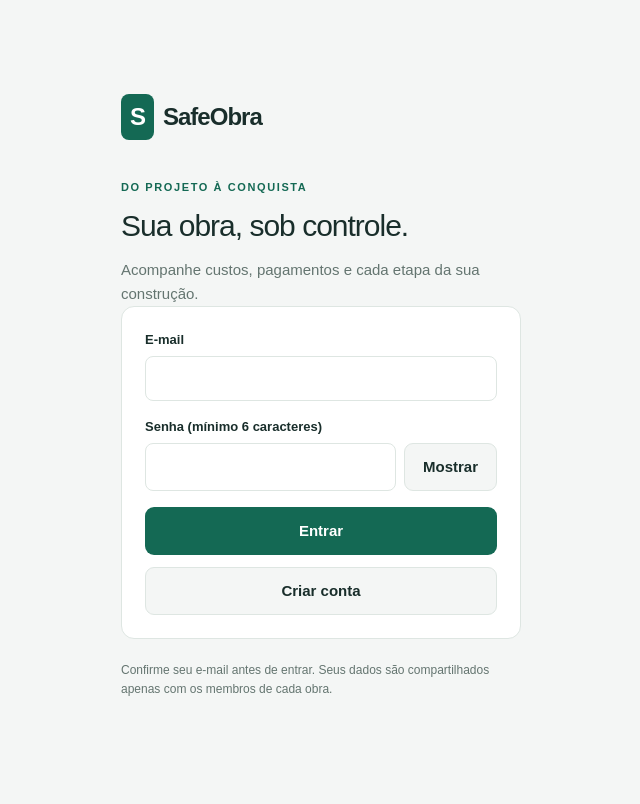
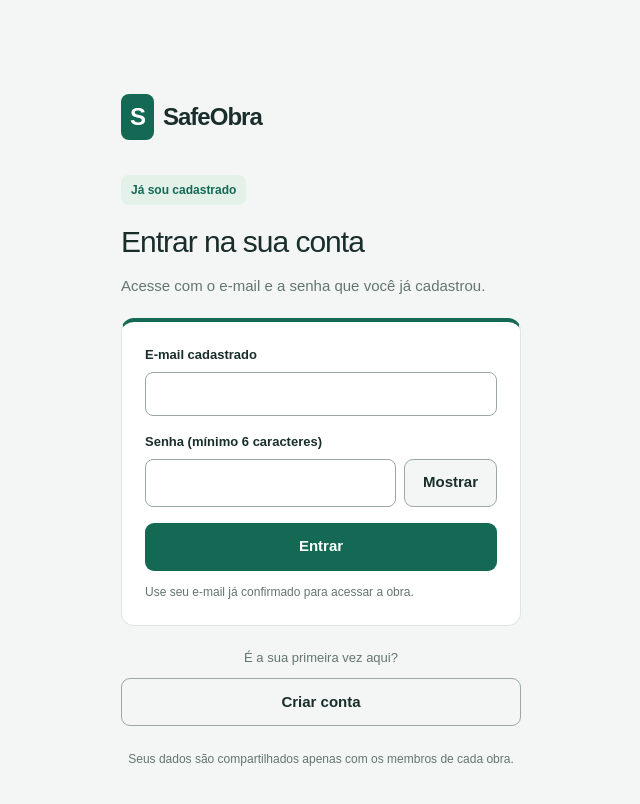
Before and after one commit to DrySafe/safeobra, a Next.js app: page /login in a window 1280 px wide. Shown: the top 804 px of the page, without its empty margins (319-959 px from the left). Built offline with nearby package versions, Linux system fonts and the light colour scheme.

Commit message:
Separate account signup and improve true black theme contrast

```diff
--- /dev/null
+++ b/src/app/cadastro/page.tsx
@@ -0,0 +1,6 @@
+import { AuthPage } from "@/components/auth-page";
+export const metadata = { title: "Criar conta | SafeObra" };
+
+export default function Signup() {
+  return <AuthPage signup />;
+}
--- a/src/app/globals.css
+++ b/src/app/globals.css
@@ -6,6 +6,29 @@
   --muted: #647570;
   --border: #dee6e2;
   --brand: #146954;
+  --on-brand: #fff;
+  --accent-text: #146954;
+  --active-bg: #e3f1e9;
+  --notice-bg: #e7f3ed;
+  --notice-ink: #192e2b;
+  --notice-border: #a4cbbb;
+  --error-bg: #ffe7e3;
+  --error-ink: #8c2020;
+  --error-border: #d59c96;
+  --badge-bg: #e5f3ec;
+  --badge-ink: #16664d;
+  --warning-bg: #fff0d4;
+  --warning-ink: #875800;
+  --toast-bg: #192e2b;
+  --toast-ink: #fff;
+  --control-border: #9aa9a2;
+  --focus: #72c9aa;
+  --backdrop: #0008;
+  --loading-track: #14695425;
+  --loading-glow: #51c69d;
+  --auth-signup-accent: #2858a6;
+  --auth-signup-tint: #e9f0ff;
+  --auth-signup-ink: #2858a6;
   color-scheme: light;
 }
 * {
@@ -34,7 +57,7 @@ button,
   border: 0;
   border-radius: 9px;
   background: var(--brand);
-  color: white;
+  color: var(--on-brand);
   padding: 11px 18px;
   font-weight: 600;
   cursor: pointer;
@@ -51,7 +74,7 @@ button.secondary,
 .button.secondary {
   background: var(--bg);
   color: var(--ink);
-  border: 1px solid var(--border);
+  border: 1px solid var(--control-border);
 }
 button.danger {
   background: #9d3131;
@@ -89,7 +112,7 @@ select,
 textarea {
   min-height: 44px;
   padding: 10px 12px;
-  border: 1px solid var(--border);
+  border: 1px solid var(--control-border);
   border-radius: 8px;
   background: var(--panel);
   color: var(--ink);
@@ -97,6 +120,11 @@ textarea {
 }
 textarea {
   min-height: 90px;
+}
+input::placeholder,
+textarea::placeholder {
+  color: var(--muted);
+  opacity: 1;
 }
 input[type="checkbox"] {
   width: 22px;
@@ -107,7 +135,7 @@ select:focus,
 textarea:focus,
 button:focus-visible,
 a:focus-visible {
-  outline: 3px solid #72c9aa;
+  outline: 3px solid var(--focus);
   outline-offset: 2px;
 }
 form {
@@ -145,7 +173,7 @@ form {
 }
 .mark {
   background: var(--brand);
-  color: white;
+  color: var(--on-brand);
   padding: 5px 9px;
   border-radius: 8px;
 }
@@ -159,8 +187,8 @@ form {
   color: var(--muted);
 }
 .nav-link.active {
-  background: #e3f1e9;
-  color: #146954;
+  background: var(--active-bg);
+  color: var(--accent-text);
   font-weight: 700;
 }
 .sidebar footer {
@@ -195,7 +223,7 @@ main {
   letter-spacing: 1.6px;
   text-transform: uppercase;
   font-weight: 700;
-  color: var(--brand);
+  color: var(--accent-text);
 }
 .cards {
   display: grid;
@@ -228,14 +256,14 @@ main {
   display: inline-block;
   border-radius: 20px;
   padding: 5px 10px;
-  background: #e5f3ec;
-  color: #16664d;
+  background: var(--badge-bg);
+  color: var(--badge-ink);
   font-size: 11px;
   font-weight: 700;
 }
 .badge.warning {
-  background: #fff0d4;
-  color: #875800;
+  background: var(--warning-bg);
+  color: var(--warning-ink);
 }
 .row {
   display: flex;
@@ -258,7 +286,7 @@ main {
 .progress > span {
   height: 100%;
   display: block;
-  background: #29876c;
+  background: var(--brand);
 }
 .empty {
   padding: 30px;
@@ -270,12 +298,15 @@ main {
 .notice {
   padding: 14px;
   border-radius: 8px;
-  background: #e7f3ed;
+  background: var(--notice-bg);
+  color: var(--notice-ink);
+  border: 1px solid var(--notice-border);
   overflow-wrap: anywhere;
 }
 .error {
-  background: #ffe7e3;
-  color: #8c2020;
+  background: var(--error-bg);
+  color: var(--error-ink);
+  border-color: var(--error-border);
 }
 .table-wrap {
   overflow-x: auto;
@@ -355,7 +386,7 @@ dialog {
   max-height: 90vh;
 }
 dialog::backdrop {
-  background: #102d2477;
+  background: var(--backdrop);
 }
 .theme-toggle {
   background: transparent;
@@ -442,22 +473,68 @@ dialog::backdrop {
   }
 }
 html[data-theme="dark"] {
-  --bg: #111e1b;
-  --panel: #1a2b26;
-  --ink: #edf3ef;
-  --muted: #a0b7ac;
-  --border: #32493e;
-  --brand: #238367;
+  --bg: #000;
+  --panel: #101114;
+  --ink: #f4f4f5;
+  --muted: #b0b3bc;
+  --border: #454955;
+  --brand: #356ac3;
+  --on-brand: #fff;
+  --accent-text: #acc8ff;
+  --active-bg: #1b2435;
+  --notice-bg: #1b202a;
+  --notice-ink: #edf2ff;
+  --notice-border: #69778e;
+  --error-bg: #30171b;
+  --error-ink: #ffd5dc;
+  --error-border: #c26474;
+  --badge-bg: #20232b;
+  --badge-ink: #e0e5f0;
+  --warning-bg: #2a2212;
+  --warning-ink: #ffe0a3;
+  --toast-bg: #20232b;
+  --toast-ink: #f4f4f5;
+  --control-border: #676d79;
+  --focus: #a8c5ff;
+  --backdrop: #000b;
+  --loading-track: #263756;
+  --loading-glow: #739deb;
+  --auth-signup-accent: #6850bc;
+  --auth-signup-tint: #211b31;
+  --auth-signup-ink: #d2c6ff;
   color-scheme: dark;
 }
 @media (prefers-color-scheme: dark) {
   html:not([data-theme="light"]) {
-    --bg: #111e1b;
-    --panel: #1a2b26;
-    --ink: #edf3ef;
-    --muted: #a0b7ac;
-    --border: #32493e;
-    --brand: #238367;
+    --bg: #000;
+    --panel: #101114;
+    --ink: #f4f4f5;
+    --muted: #b0b3bc;
+    --border: #454955;
+    --brand: #356ac3;
+    --on-brand: #fff;
+    --accent-text: #acc8ff;
+    --active-bg: #1b2435;
+    --notice-bg: #1b202a;
+    --notice-ink: #edf2ff;
+    --notice-border: #69778e;
+    --error-bg: #30171b;
+    --error-ink: #ffd5dc;
+    --error-border: #c26474;
+    --badge-bg: #20232b;
+    --badge-ink: #e0e5f0;
+    --warning-bg: #2a2212;
+    --warning-ink: #ffe0a3;
+    --toast-bg: #20232b;
+    --toast-ink: #f4f4f5;
+    --control-border: #676d79;
+    --focus: #a8c5ff;
+    --backdrop: #000b;
+    --loading-track: #263756;
+    --loading-glow: #739deb;
+    --auth-signup-accent: #6850bc;
+    --auth-signup-tint: #211b31;
+    --auth-signup-ink: #d2c6ff;
     color-scheme: dark;
   }
 }
@@ -514,6 +591,92 @@ html[data-theme="dark"] {
   width: 100%;
   min-height: 48px;
 }
+.auth-screen {
+  --auth-accent: var(--brand);
+  --auth-tint: var(--active-bg);
+  --auth-badge-ink: var(--accent-text);
+}
+.auth-screen[data-mode="signup"] {
+  --auth-accent: var(--auth-signup-accent);
+  --auth-tint: var(--auth-signup-tint);
+  --auth-badge-ink: var(--auth-signup-ink);
+}
+.auth-intro {
+  margin-bottom: 20px;
+}
+.auth-intro h1 {
+  margin-top: 14px;
+}
+.auth-intro p {
+  margin-bottom: 0;
+}
+.auth-mode-badge {
+  display: inline-block;
+  padding: 6px 10px;
+  border-radius: 8px;
+  color: var(--auth-badge-ink);
+  background: var(--auth-tint);
+  font-size: 12px;
+  font-weight: 700;
+}
+.auth-card {
+  border-top: 4px solid var(--auth-accent);
+  margin-bottom: 20px;
+}
+.auth-screen[data-mode="signup"] .auth-card button[type="submit"] {
+  background: var(--auth-accent);
+}
+.auth-flow {
+  display: flex;
+  flex-wrap: wrap;
+  gap: 10px 16px;
+  padding: 0 0 14px;
+  margin: 0;
+  list-style: none;
+  border-bottom: 1px solid var(--border);
+  font-size: 12px;
+  color: var(--muted);
+}
+.auth-flow li {
+  display: flex;
+  align-items: center;
+  gap: 6px;
+}
+.auth-flow li[aria-current] {
+  color: var(--ink);
+  font-weight: 700;
+}
+.auth-flow span {
+  display: grid;
+  place-items: center;
+  width: 22px;
+  height: 22px;
+  border-radius: 50%;
+  background: var(--bg);
+  border: 1px solid var(--border);
+}
+.auth-help {
+  margin: 0;
+}
+.auth-alternative {
+  padding-top: 2px;
+  text-align: center;
+}
+.auth-alternative p {
+  margin: 0 0 10px;
+  font-size: 13px;
+  color: var(--muted);
+}
+.auth-switch {
+  display: grid;
+  place-items: center;
+  width: 100%;
+  min-height: 48px;
+}
+.auth-privacy {
+  margin-top: 24px;
+  text-align: center;
+}
 
 .reading-bar {
   position: fixed;
@@ -521,7 +684,7 @@ html[data-theme="dark"] {
   height: 4px;
   z-index: 10000;
   overflow: hidden;
-  background: #14695425;
+  background: var(--loading-track);
   pointer-events: none;
 }
 .reading-bar-fill {
@@ -529,7 +692,7 @@ html[data-theme="dark"] {
   height: 100%;
   width: 35%;
   background: var(--brand);
-  box-shadow: 0 0 8px #51c69d;
+  box-shadow: 0 0 8px var(--loading-glow);
   animation: reading 1.1s ease-in-out infinite;
 }
 @keyframes reading {
@@ -621,7 +784,7 @@ html[data-theme="dark"] {
   .menu-backdrop {
     position: fixed;
     inset: 64px 0 0;
-    background: #102d2477;
+    background: var(--backdrop);
     z-index: 40;
     border-radius: 0;
     width: 100%;
@@ -994,7 +1157,7 @@ button.record-card {
   font-weight: 400;
 }
 button.record-card:hover {
-  border-color: var(--brand);
+  border-color: var(--accent-text);
   background: var(--bg);
 }
 .record-main {
@@ -1032,7 +1195,7 @@ button.record-card:hover {
 }
 .record-end > span:last-child {
   font-size: 24px;
-  color: var(--brand);
+  color: var(--accent-text);
   line-height: 1;
 }
 .list-search {
@@ -1091,7 +1254,7 @@ button.record-card:hover {
   overflow-wrap: anywhere;
 }
 .contract-overview > div:last-child dd {
-  color: var(--brand);
+  color: var(--accent-text);
 }
 .work-progress {
   margin: 16px 0 20px;
@@ -1101,7 +1264,7 @@ button.record-card:hover {
   height: 9px;
   margin: 10px 0;
   display: block;
-  accent-color: var(--brand);
+  accent-color: var(--accent-text);
 }
 .detail-values {
   display: grid;
@@ -1130,7 +1293,7 @@ button.record-card:hover {
 button.text-button {
   background: transparent;
   border: 0;
-  color: var(--brand);
+  color: var(--accent-text);
   font-size: 14px;
   min-height: 44px;
   padding: 8px 0;
@@ -1149,7 +1312,7 @@ button.text-button {
   max-height: 90dvh;
   overflow-y: auto;
   overscroll-behavior: contain;
-  box-shadow: 0 24px 90px #122c2638;
+  box-shadow: 0 24px 90px #0008;
 }
 .app-dialog:not([open]) {
   display: none;
@@ -1158,7 +1321,7 @@ button.text-button {
   margin: auto;
 }
 .app-dialog::backdrop {
-  background: #102c2770;
+  background: var(--backdrop);
   backdrop-filter: blur(2px);
 }
 .dialog-heading {
@@ -1237,7 +1400,7 @@ button.text-button {
   border-top: 1px solid var(--border);
 }
 .source-row a {
-  color: var(--brand);
+  color: var(--accent-text);
   font-weight: 650;
   text-decoration: underline;
 }
@@ -1258,8 +1421,9 @@ button.text-button {
   align-items: center;
   justify-content: space-between;
   gap: 12px;
-  background: var(--ink);
-  color: var(--panel);
+  background: var(--toast-bg);
+  color: var(--toast-ink);
+  border: 1px solid var(--border);
   border-radius: 14px;
   box-shadow: 0 8px 32px #0002;
   font-size: 14px;
@@ -1330,7 +1494,7 @@ button.text-button {
     padding: 6px 8px calc(6px + env(safe-area-inset-bottom));
     background: var(--panel);
     border-top: 1px solid var(--border);
-    box-shadow: 0 -4px 20px #1233;
+    box-shadow: 0 -4px 20px #0006;
   }
   .bottom-link {
     display: flex;
@@ -1349,7 +1513,7 @@ button.text-button {
     line-height: 1.1;
   }
   .bottom-link.active {
-    color: var(--brand);
+    color: var(--accent-text);
     background: var(--bg);
   }
   .shell button,
--- a/src/app/login/page.tsx
+++ b/src/app/login/page.tsx
@@ -1,22 +1,5 @@
-import { LoginForm } from "@/components/forms";
+import { AuthPage } from "@/components/auth-page";
+export const metadata = { title: "Entrar | SafeObra" };
 export default function Login() {
-  return (
-    <main className="auth">
-      <div className="logo">
-        <span className="mark">S</span>SafeObra
-      </div>
-      <span className="eyebrow">Do projeto à conquista</span>
-      <h1>Sua obra, sob controle.</h1>
-      <p className="muted">
-        Acompanhe custos, pagamentos e cada etapa da sua construção.
-      </p>
-      <section className="panel">
-        <LoginForm />
-      </section>
-      <p className="small muted">
-        Confirme seu e-mail antes de entrar. Seus dados são compartilhados
-        apenas com os membros de cada obra.
-      </p>
-    </main>
-  );
+  return <AuthPage />;
 }
--- /dev/null
+++ b/src/components/auth-page.tsx
@@ -0,0 +1,15 @@
+import { LoginForm } from "./forms";
+
+export function AuthPage({ signup = false }: { signup?: boolean }) {
+  return (
+    <main className="auth">
+      <div className="logo">
+        <span className="mark">S</span>SafeObra
+      </div>
+      <LoginForm signup={signup} />
+      <p className="small muted auth-privacy">
+        Seus dados são compartilhados apenas com os membros de cada obra.
+      </p>
+    </main>
+  );
+}
--- a/src/components/forms.tsx
+++ b/src/components/forms.tsx
@@ -3,7 +3,7 @@ import { useRef, useState, useTransition, useId, type ReactNode } from "react";
 import { useCloseDialog } from "./simple-ui";
 import { useRememberedForm } from "./dialog-drafts";
 import { PasswordInput } from "./password-input";
-import { useNotice, useReading, useRefresh } from "./navigation";
+import { AppLink, useNotice, useReading, useRefresh } from "./navigation";
 import { useRouter } from "next/navigation";
 import { z } from "zod";
 import * as S from "@/lib/schemas";
@@ -25,7 +25,10 @@ export function Theme() {
       aria-label="Alternar tema"
       onClick={() => {
         const el = document.documentElement;
-        el.dataset.theme = el.dataset.theme === "dark" ? "light" : "dark";
+        const dark = el.dataset.theme
+          ? el.dataset.theme === "dark"
+          : window.matchMedia("(prefers-color-scheme: dark)").matches;
+        el.dataset.theme = dark ? "light" : "dark";
       }}
     >
       ◐
@@ -457,30 +460,72 @@ export function Print() {
     </button>
   );
 }
-export function LoginForm() {
-  const [signup, setSignup] = useState(false);
+export function LoginForm({ signup = false }: { signup?: boolean }) {
   return (
-    <div className="auth-actions">
+    <div className="auth-screen" data-mode={signup ? "signup" : "login"}>
+      <header className="auth-intro">
+        <span className="auth-mode-badge">
+          {signup ? "Primeiro acesso" : "Já sou cadastrado"}
+        </span>
+        <h1>{signup ? "Crie sua conta" : "Entrar na sua conta"}</h1>
+        <p className="muted">
+          {signup
+            ? "Cadastre seu e-mail e escolha uma senha para começar a acompanhar sua obra."
+            : "Acesse com o e-mail e a senha que você já cadastrou."}
+        </p>
+      </header>
+      <section
+        className="panel auth-card auth-actions"
+        aria-label={signup ? "Cadastro de usuário" : "Acesso à conta"}
+      >
+        {signup && (
+          <ol className="auth-flow" aria-label="Etapas do cadastro">
+            <li aria-current="step">
+              <span>1</span> Cadastro
+            </li>
+            <li>
+              <span>2</span> Confirmação por e-mail
+            </li>
+          </ol>
+        )}
         <DataForm
           key={String(signup)}
           kind={signup ? "signup" : "login"}
           title={signup ? "Criar minha conta" : "Entrar"}
           fields={[
-          { name: "email", label: "E-mail", type: "email" },
+            {
+              name: "email",
+              label: signup ? "Seu e-mail" : "E-mail cadastrado",
+              type: "email",
+            },
             {
               name: "password",
-            label: "Senha (mínimo 6 caracteres)",
+              label: signup
+                ? "Crie uma senha (mínimo 6 caracteres)"
+                : "Senha (mínimo 6 caracteres)",
               type: "password",
             },
           ]}
         />
-      <button
-        type="button"
-        className="secondary auth-switch"
-        onClick={() => setSignup(!signup)}
+        <p className="small muted auth-help">
+          {signup
+            ? "Após criar sua conta, abra o link enviado ao seu e-mail para confirmar o cadastro."
+            : "Use seu e-mail já confirmado para acessar a obra."}
+        </p>
+      </section>
+      <div className="auth-alternative">
+        <p>
+          {signup
+            ? "Já tem uma conta no SafeObra?"
+            : "É a sua primeira vez aqui?"}
+        </p>
+        <AppLink
+          href={signup ? "/login" : "/cadastro"}
+          className="button secondary auth-switch"
         >
           {signup ? "Já tenho conta" : "Criar conta"}
-      </button>
+        </AppLink>
+      </div>
     </div>
   );
 }
```
Also changed, not shown: 1 other file (tests, documents, lock files or other folders). Lines whose indentation alone changed are shown as unchanged.
